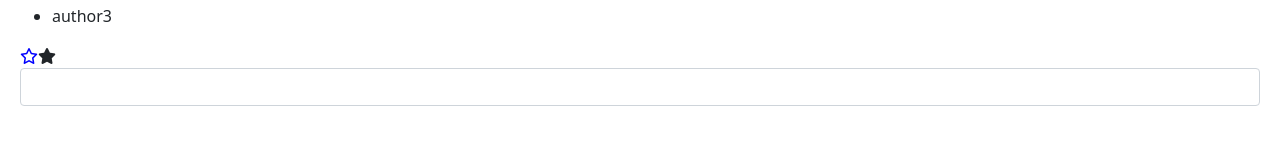
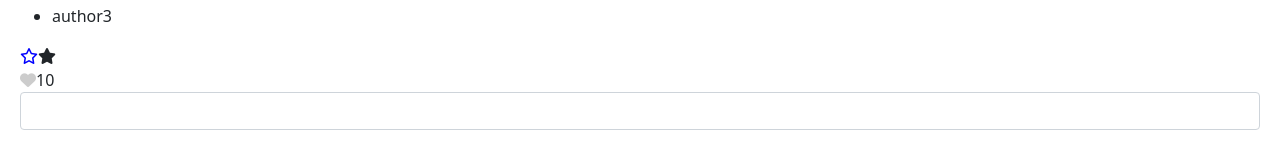
Before and after one commit to HaroldMDiazVargas/Angular-Fundamentals, an Angular app in the folder 1. Create a component/demo/: page / in a window 1280 px wide. Shown: the part 176-334 px from the top of the page. Built offline with nearby package versions, Linux system fonts and the light colour scheme.

Commit message:
Like component with two input properties

```diff
--- a/1. Create a component/demo/src/app/app.component.html
+++ b/1. Create a component/demo/src/app/app.component.html
@@ -3,4 +3,9 @@
 <authors></authors>
 <favorite></favorite>
 <span class="fa-star fa-solid"></span>
+<like
+[isSelected] = "tweet.isLiked"
+[likesCount]="tweet.likesCount">
+</like>
+
 <input-form></input-form>
--- a/1. Create a component/demo/src/app/app.component.ts
+++ b/1. Create a component/demo/src/app/app.component.ts
@@ -7,4 +7,10 @@ import { Component } from '@angular/core';
 })
 export class AppComponent {
   title = 'demo';
+
+  tweet = {
+    body: 'Here is the content tweet...',
+    isLiked: false,
+    likesCount: 10
+  }
 }
--- a/1. Create a component/demo/src/app/like/like.component.css
+++ b/1. Create a component/demo/src/app/like/like.component.css
@@ -0,0 +1,10 @@
+
+
+.fa-heart{
+    cursor: pointer;
+    color:#ccc;
+}
+
+.highlighted{
+    color:deeppink;
+}
--- a/1. Create a component/demo/src/app/like/like.component.html
+++ b/1. Create a component/demo/src/app/like/like.component.html
@@ -1 +1,14 @@
-<p>like works!</p>
+<!-- <span class="fa-heart fa-solid"></span>
+<span class="fa-heart fa-regular"></span>
+<p>0</p> -->
+<!-- [style.color]= "isSelected ? 'deeppink': '#ccc' " -->
+<div class="like">
+
+    <span class="fa-heart fa-solid"
+    [class.highlighted] = "isSelected"
+    (click)="clicked()"
+    >
+    </span>
+    <span>{{ likesCount }}</span>
+
+</div>
--- a/1. Create a component/demo/src/app/like/like.component.ts
+++ b/1. Create a component/demo/src/app/like/like.component.ts
@@ -1,15 +1,23 @@
-import { Component, OnInit } from '@angular/core';
+import { Component, Input, OnInit } from '@angular/core';
 
 @Component({
-  selector: 'app-like',
+  selector: 'like',
   templateUrl: './like.component.html',
   styleUrls: ['./like.component.css']
 })
 export class LikeComponent implements OnInit {
 
+  @Input("isSelected") isSelected = false;
+  @Input("likesCount") likesCount = 0;
   constructor() { }
 
   ngOnInit(): void {
   }
 
+  clicked(){
+    this.likesCount += this.isSelected ? -1:1;
+    this.isSelected = !this.isSelected;
+    // this.likesCount === 0 ? this.likesCount++:this.likesCount--;
+  }
+
 }
```
